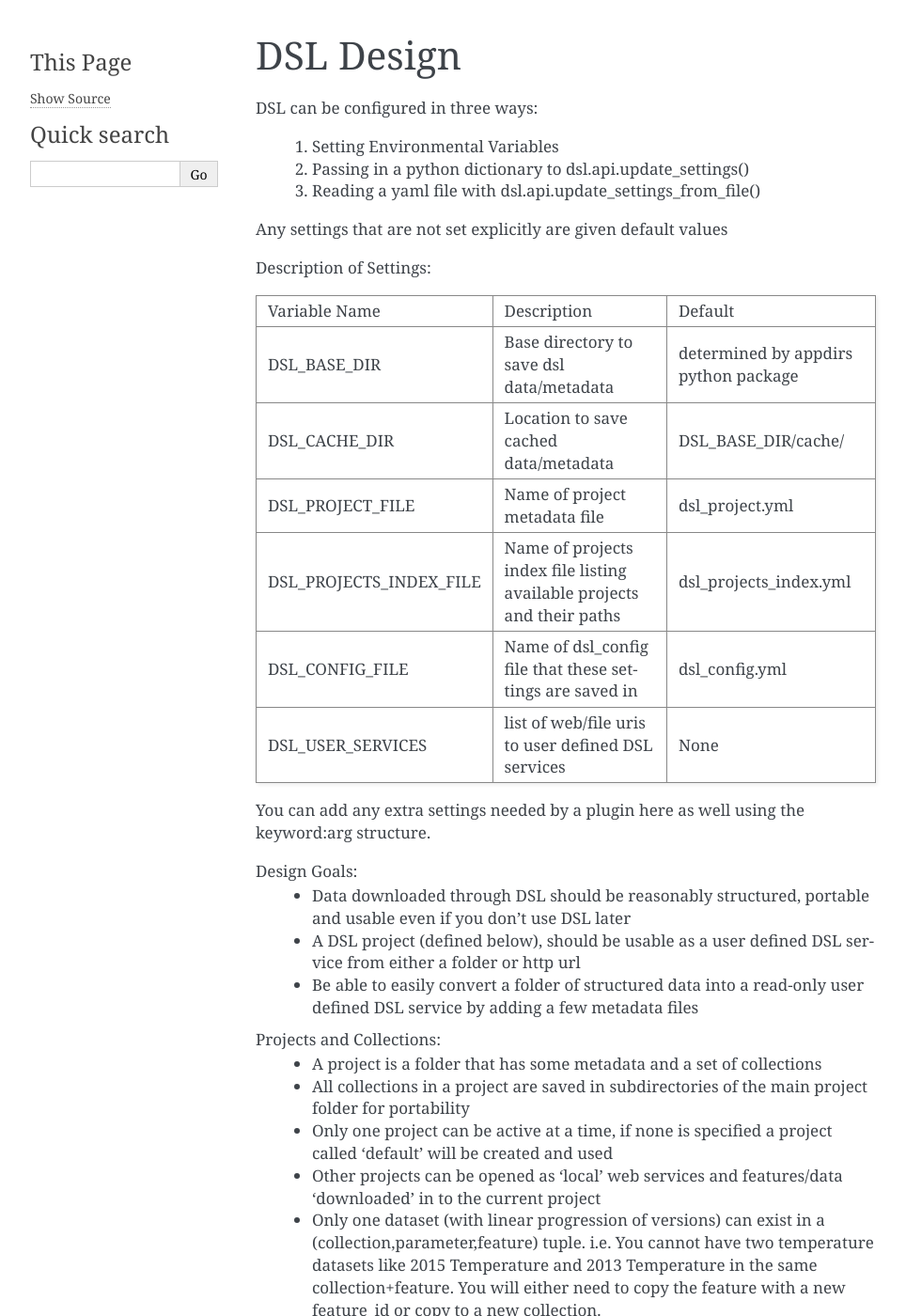
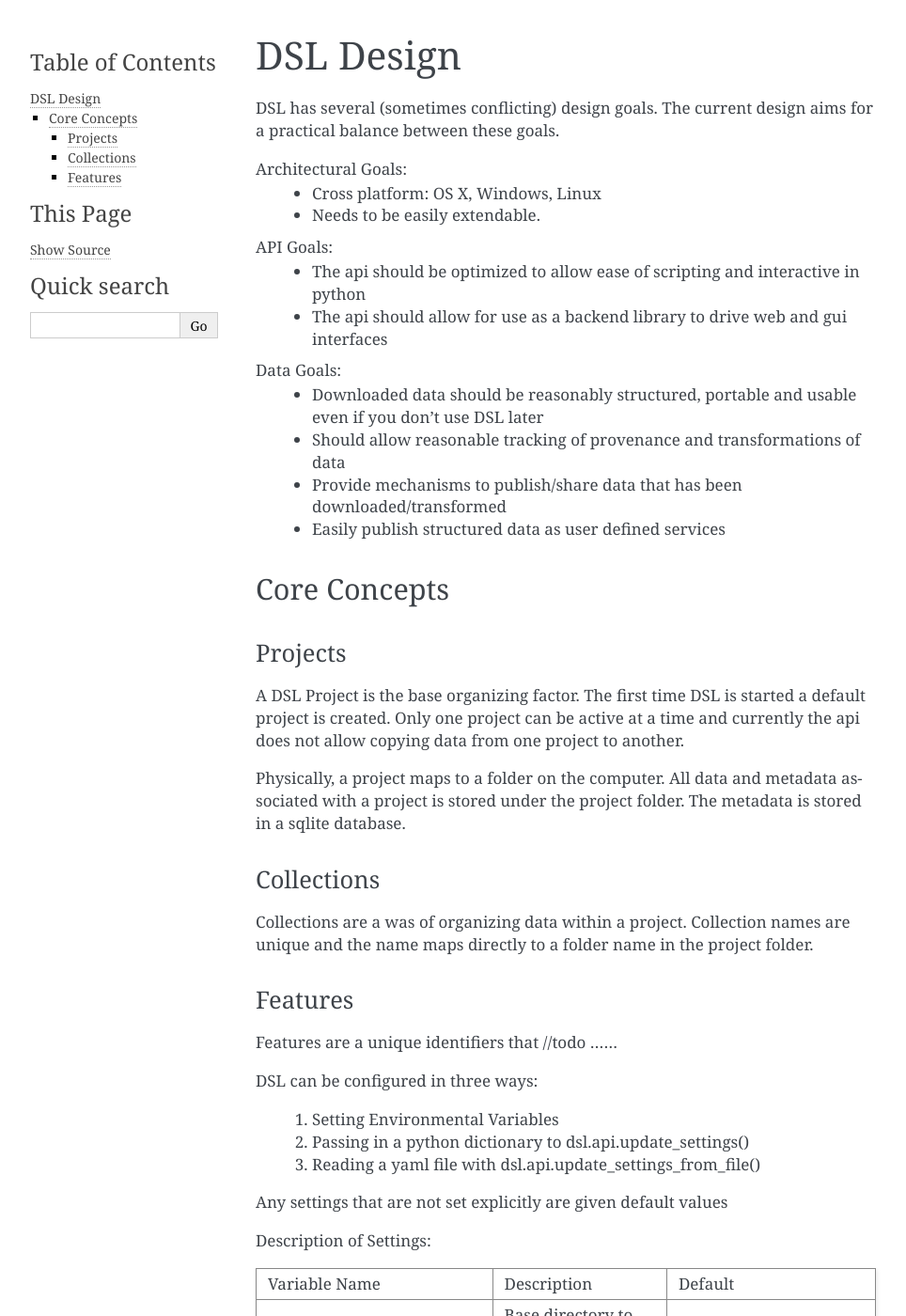
Before and after one commit to erdc/quest, a Sphinx documentation site: the page built from docs/design.rst, in a window 1280 px wide and 1400 px high. Shown: the whole window at 94% size, without its empty margins (148-1112 px from the left). Built offline with Sphinx 7.4.7, drawn with Linux system fonts in a browser that asks for light colours.

Commit message:
WIP: update design docs to dsl 2.0

```diff
--- a/docs/design.rst
+++ b/docs/design.rst
@@ -1,5 +1,47 @@
 DSL Design
 ==========
+
+DSL has several (sometimes conflicting) design goals. The current design aims
+for a practical balance between these goals.
+
+Architectural Goals:
+  - Cross platform: OS X, Windows, Linux
+  - Needs to be easily extendable.
+
+API Goals:
+  - The api should be optimized to allow ease of scripting and interactive in python
+  - The api should allow for use as a backend library to drive web and gui interfaces
+
+Data Goals:
+  - Downloaded data should be reasonably structured, portable and usable even if you don't use DSL later
+  - Should allow reasonable tracking of provenance and transformations of data
+  - Provide mechanisms to publish/share data that has been downloaded/transformed
+  - Easily publish structured data as user defined services
+
+Core Concepts
+-------------
+
+Projects
+^^^^^^^^
+
+A DSL Project is the base organizing factor. The first time DSL is started a
+default project is created. Only one project can be active at a time and
+currently the api does not allow copying data from one project to another.
+
+Physically, a project maps to a folder on the computer. All data and metadata
+associated with a project is stored under the project folder. The metadata is
+stored in a sqlite database.
+
+Collections
+^^^^^^^^^^^
+
+Collections are a was of organizing data within a project. Collection names are
+unique and the name maps directly to a folder name in the project folder.
+
+Features
+^^^^^^^^
+
+Features are a unique identifiers that //todo ......
 
 DSL can be configured in three ways:
 
@@ -24,10 +66,7 @@ DSL_USER_SERVICES       list of web/file uris to user defined DSL services
 
 You can add any extra settings needed by a plugin here as well using the keyword:arg structure.
 
-Design Goals:
-  - Data downloaded through DSL should be reasonably structured, portable and usable even if you don't use DSL later
-  - A DSL project (defined below), should be usable as a user defined DSL service from either a folder or http url
-  - Be able to easily convert a folder of structured data into a read-only user defined DSL service by adding a few metadata files
+
 
 
 Projects and Collections:
```
